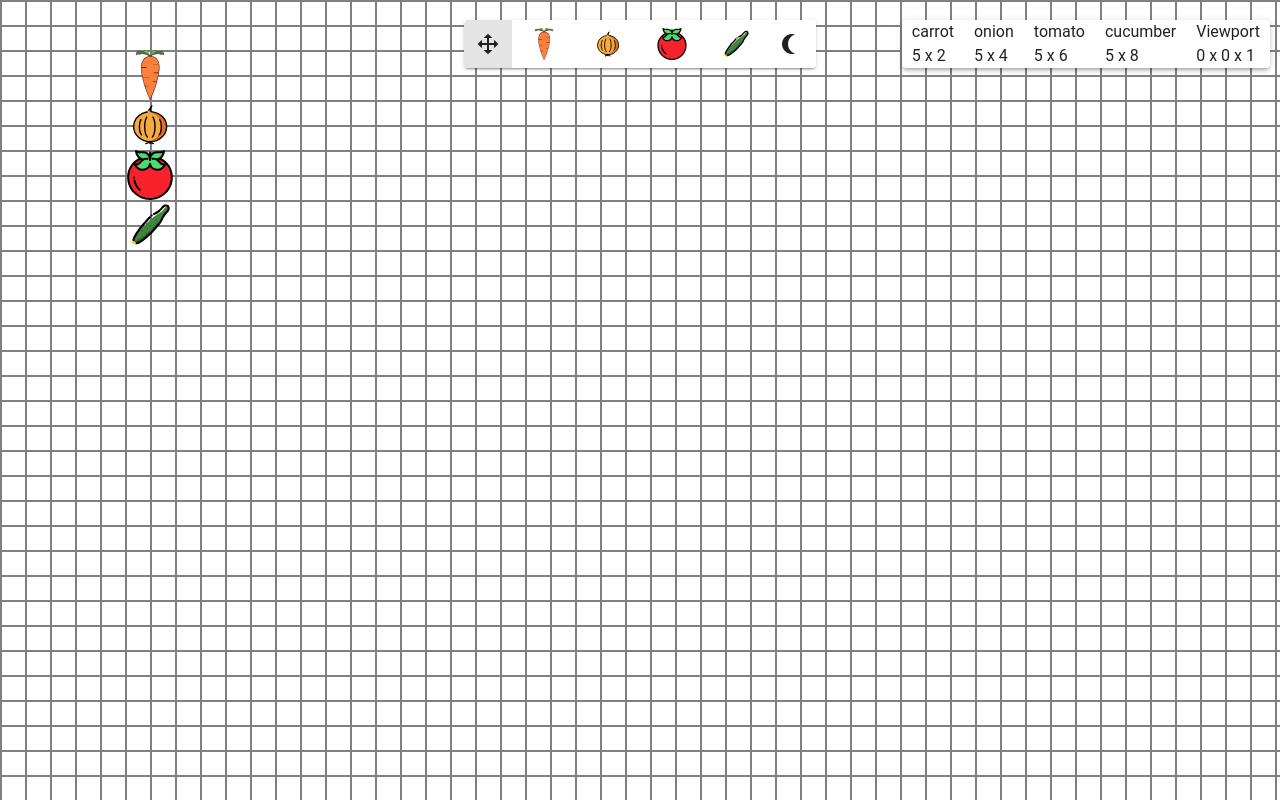
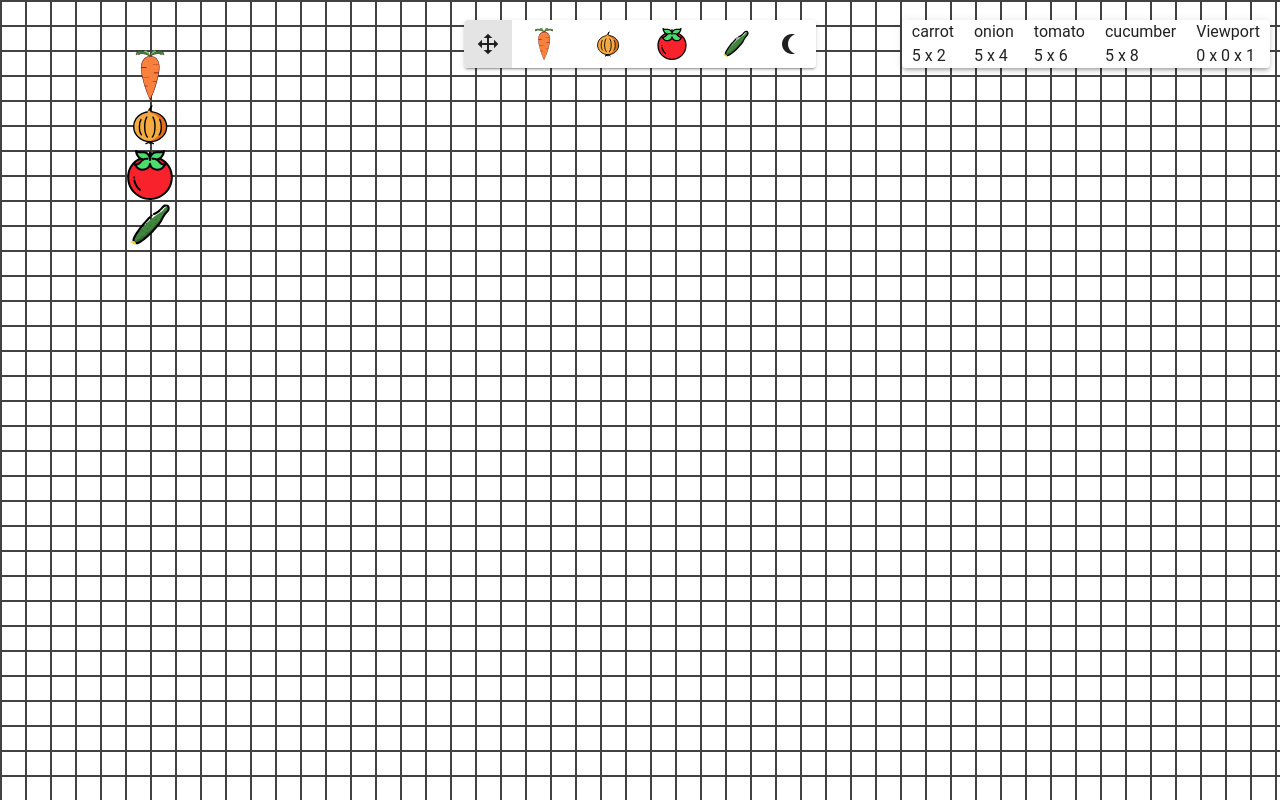
Before and after one commit to SpaceShaman/allelo, a Vue app: page / in a window 1280 px wide. Built offline with nearby package versions, Linux system fonts and the light colour scheme.

Commit message:
style(Grid.vue): update background-image gradient colors to use theme variables for consistency and readability

```diff
--- a/src/components/Grid.vue
+++ b/src/components/Grid.vue
@@ -43,12 +43,20 @@ window.addEventListener("wheel", handleWheel, { passive: false });
   ></div>
 </template>
 
-<style>
+<style scoped>
 .grid {
   width: 100%;
   height: 100%;
-  background-image: linear-gradient(to right, grey 2px, transparent 2px),
-    linear-gradient(to bottom, grey 2px, transparent 2px);
+  background-image: linear-gradient(
+      to right,
+      rgb(var(--v-theme-surface-variant)) 2px,
+      transparent 2px
+    ),
+    linear-gradient(
+      to bottom,
+      rgb(var(--v-theme-surface-variant)) 2px,
+      transparent 2px
+    );
   background-repeat: repeat;
   cursor: crosshair;
   user-select: none;
@@ -58,7 +66,4 @@ window.addEventListener("wheel", handleWheel, { passive: false });
   left: 0;
   z-index: 0;
 }
-svg g line {
-  stroke: forestgreen !important;
-}
 </style>
```
